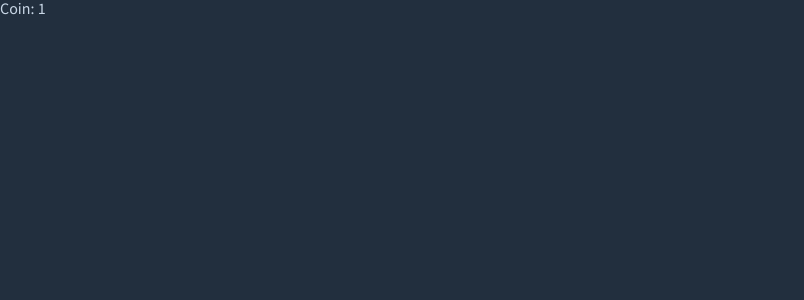
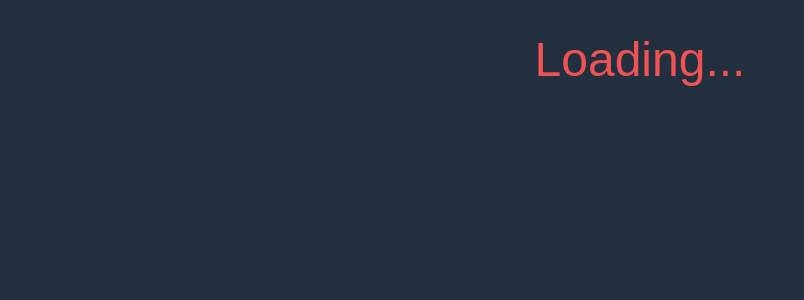
Before and after one commit to hello-chloe-seoyeong/nmd_react-master-coin, a React (Create React App) app: page /1 in a window 1280 px wide. Shown: the top 300 px of the page, without its empty margins (0-804 px from the left). Built offline with nearby package versions, Linux system fonts and the light colour scheme.

Commit message:
State | #5.4

```diff
--- a/src/routes/Coin.tsx
+++ b/src/routes/Coin.tsx
@@ -1,12 +1,48 @@
-import { useParams } from "react-router-dom";
+import { useState } from "react";
+import { useLocation, useParams } from "react-router-dom";
+import styled from "styled-components";
 
+const Title = styled.h1`
+  font-size: 48px;
+  color: ${(props) => props.theme.accentColor};
+`;
+
+const Loader = styled.span`
+  text-align: center;
+  display: block;
+`;
+
+const Container = styled.div`
+  padding: 0px 20px;
+  max-width: 480px;
+  margin: 0 auto;
+`;
+
+const Header = styled.header`
+  height: 15vh;
+  display: flex;
+  justify-content: center;
+  align-items: center;
+`;
 interface RouteParams {
   coinId: string;
 }
+interface RouteState {
+  name: string;
+}
 
 function Coin() {
+  const [loading, setLoading] = useState(true);
   const { coinId } = useParams<RouteParams>();
-  return <h1>Coin: {coinId}</h1>;
+  const { state } = useLocation<RouteState>();
+  return (
+    <Container>
+      <Header>
+        <Title>{state?.name || "Loading..."}</Title>
+      </Header>
+      {loading ? <Loader></Loader> : null}
+    </Container>
+  );
 }
 
 export default Coin;
--- a/src/routes/Coins.tsx
+++ b/src/routes/Coins.tsx
@@ -25,7 +25,9 @@ const Coin = styled.li`
   border-radius: 15px;
   margin-bottom: 10px;
   a {
-    display: block;
+    display: flex;
+    justify-content: flex-start;
+    align-items: center;
     padding: 20px;
     transition: color 0.2s ease-in;
   }
@@ -34,6 +36,12 @@ const Coin = styled.li`
       color: ${(props) => props.theme.accentColor};
     }
   }
+`;
+
+const Img = styled.img`
+  width: 35px;
+  height: 35px;
+  margin-right: 10px;
 `;
 
 const Loader = styled.div`
@@ -78,7 +86,7 @@ function Coins() {
     (async () => {
       const response = await fetch("https://api.coinpaprika.com/v1/coins");
       const json = await response.json();
-      setCoins(json.slice(0, 100));
+      setCoins(json.slice(0, 10));
       setLoading(false);
     })();
   }, []);
@@ -93,7 +101,18 @@ function Coins() {
         <CoinsList>
           {coins.map((coin) => (
             <Coin key={coin.id}>
-              <Link to={`/${coin.id}`}>{coin.name} &rarr;</Link>
+              <Link
+                to={{
+                  pathname: `/${coin.id}`,
+                  state: { name: coin.name },
+                }}
+              >
+                <Img
+                  src={`https://static.coinpaprika.com/coin/${coin.id}/logo.png`}
+                  alt={`${coin.name}`}
+                />
+                {coin.name} &rarr;
+              </Link>
             </Coin>
           ))}
         </CoinsList>
```
